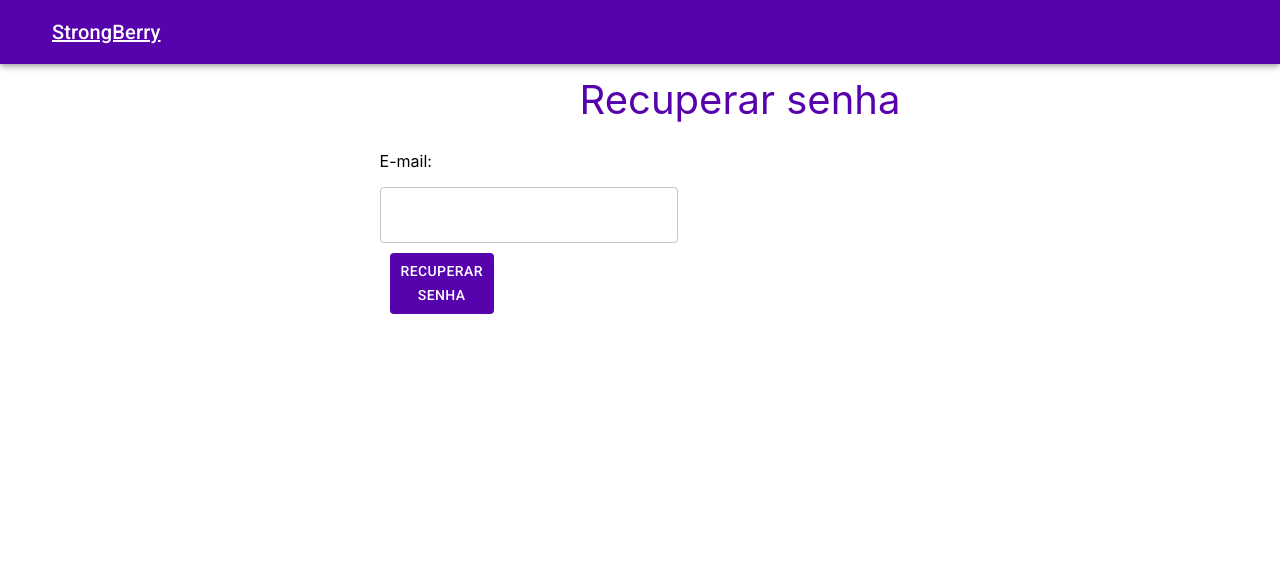
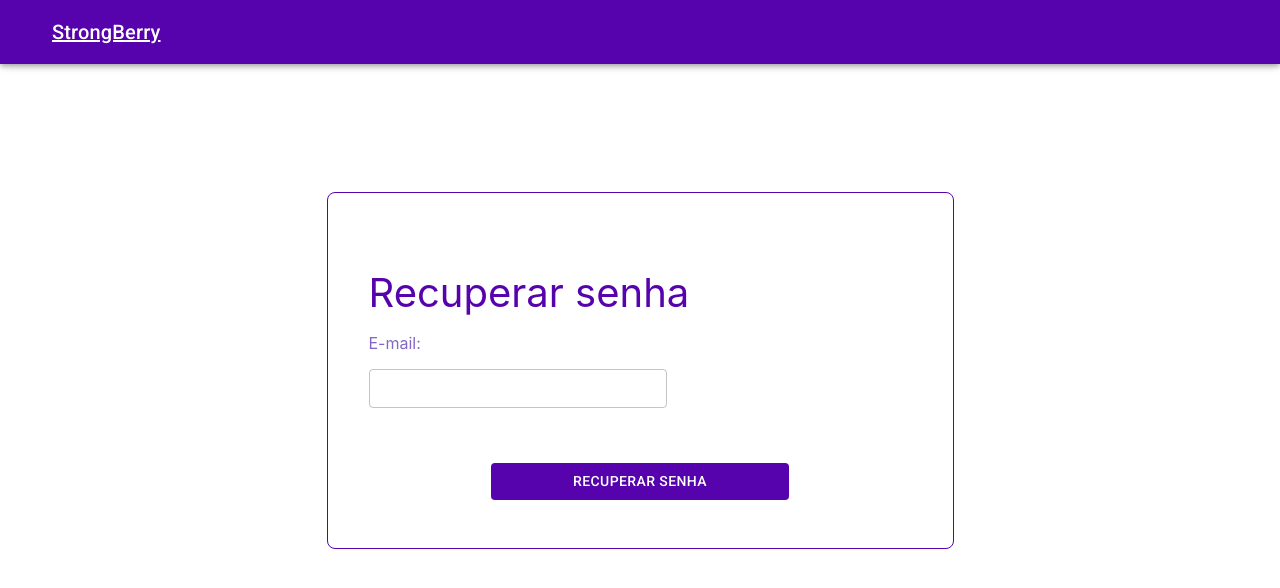
Before and after one commit to PI2-Grupo-8/frontend, a React (Create React App) app: page /forgotpassword in a window 1280 px wide. Shown: the top 588 px of the page. Built offline with nearby package versions, Linux system fonts and the light colour scheme; no server answers.

Commit message:
Add Register and Reset password flow style
Co-authored-by: Helena Goulart <helenabretasg@gmail.com>

```diff
--- /dev/null
+++ b/src/pages/ForgotPassword/index.css
@@ -0,0 +1,23 @@
+.forgot-password form {
+  border-radius: 8px;
+  border: 1px solid #5603AD;
+  width: 543px;
+  padding: 75px 41px 38px;
+  margin-top: 112px;
+}
+
+.forgot-password .title{
+  padding:0;
+  margin: 0;
+}
+
+.forgot-password input.MuiOutlinedInput-input {
+  padding: 8px 14px !important;
+}
+
+.forgot-password .btn{
+  width: unset;
+  display: flex;
+  justify-content: center;
+  margin-top: 55px;
+}
--- a/src/pages/ForgotPassword/index.js
+++ b/src/pages/ForgotPassword/index.js
@@ -4,14 +4,15 @@ import { TextField } from '@mui/material';
 import { PurpleButton } from '../../components/Buttons';
 import { forgotPassword } from '../../services/axios/userService';
 import { useAlertContext } from '../../contexts/alertsContext';
-
+import "./index.css";
 
 const ForgotPassword = () => {
   const [email, setEmail] = useState("");
   const { showSuccessAlert, showErrorAlert } = useAlertContext()
   const history = useHistory();
 
-  const savePersonalInfo = async () => {
+  const savePersonalInfo = async (e) => {
+    e.preventDefault();
     const request = await forgotPassword(email);
     if (request.success) {
       showSuccessAlert('Recuperação de senha enviada para o e-mail informado.');
@@ -22,9 +23,9 @@ const ForgotPassword = () => {
   }
 
   return (
-    <div>
+    <div className="forgot-password">
       <div className='around-form-div'>
-        <form>
+        <form onSubmit={savePersonalInfo}>
           <h1 className='title'>Recuperar senha</h1>
           <p>E-mail:</p>
           <TextField
@@ -34,8 +35,7 @@ const ForgotPassword = () => {
             onChange={(e) => {
               setEmail(e.target.value)
             }}
-            multiline
-            maxRows={1}
+            onEnter={savePersonalInfo}
           />
           <div className="btn">
             <PurpleButton
--- /dev/null
+++ b/src/pages/Register/index.css
@@ -0,0 +1,15 @@
+.register-wrapper .css-8ewcdo-MuiInputBase-root-MuiOutlinedInput-root,
+.register-wrapper .css-nxo287-MuiInputBase-input-MuiOutlinedInput-input{
+  padding: 8px 14px;
+}
+
+.register-wrapper form {
+  margin-top: 60px;
+}
+
+.register-wrapper .btn{
+  display: flex;
+  justify-content: flex-end;
+  width: unset;
+  margin: 24px 0;
+}
--- a/src/pages/Register/index.js
+++ b/src/pages/Register/index.js
@@ -7,6 +7,8 @@ import { PurpleButton } from '../../components/Buttons';
 import { createUser } from '../../services/axios/userService';
 import { useAlertContext } from '../../contexts/alertsContext';
 import { saveToken } from '../../services/auth';
+
+import "./index.css"
 
 const Register = () => {
   const [nome, setNome] = useState("");
@@ -30,7 +32,7 @@ const Register = () => {
 
   return (
 
-    <div>
+    <div className="register-wrapper">
       <h1 className='title'>Novo Usuário</h1>
       <div className='around-form-div'>
         <div className='form-div'>
@@ -80,7 +82,6 @@ const Register = () => {
                     </IconButton>
                   </InputAdornment>
                 }
-                label="Password"
               />
             </FormControl>
             <FormControl fullWidth variant="outlined">
@@ -107,7 +108,6 @@ const Register = () => {
                     </IconButton>
                   </InputAdornment>
                 }
-                label="Password"
               />
               <div className="btn">
                 <PurpleButton
--- a/src/pages/ResetPassword/index.css
+++ b/src/pages/ResetPassword/index.css
@@ -1,3 +1,37 @@
 .MuiGrid-container {
   padding: 0 200px;
 }
+
+.reset-password-wrapper form {
+  border-radius: 8px;
+  border: 1px solid #5603AD;
+  width: 543px;
+  padding: 38px 41px 38px;
+}
+
+
+.reset-password-wrapper input#outlined-adornment-password {
+  padding: 8px 14px !important;
+}
+
+.reset-password-wrapper .btn{
+  width: unset;
+  display: flex;
+  justify-content: center;
+  margin-top: 55px;
+}
+.reset-password-wrapper .btn{
+  width: unset;
+  display: flex;
+  justify-content: center;
+  margin-top: 55px;
+}
+
+.reset-password-wrapper  h3{
+  font-size: 20px;
+  line-height: 23px;
+  /* identical to box height */
+  margin: 0 0 26px;
+  color: #5603AD;
+  font-weight: normal;
+}
--- a/src/pages/ResetPassword/index.js
+++ b/src/pages/ResetPassword/index.js
@@ -42,11 +42,10 @@ const ResetPassword = () => {
   }
 
   return (
-    <Grid container justifyContent="center">
+    <Grid container justifyContent="center" className="reset-password-wrapper">
       <Grid>
-        <h1 className='title'>Editar Usuário</h1>
+        <h1 className='title'>Alterar senha</h1>
         <form>
-          <h3>Alterar senha</h3>
           <p>Nova Senha:</p>
           <FormControl fullWidth variant="outlined">
             <OutlinedInput
@@ -70,7 +69,6 @@ const ResetPassword = () => {
                   </IconButton>
                 </InputAdornment>
               }
-              label="Password"
             />
           </FormControl>
           <FormControl fullWidth variant="outlined">
@@ -97,7 +95,6 @@ const ResetPassword = () => {
                   </IconButton>
                 </InputAdornment>
               }
-              label="Password"
             />
           </FormControl>
           <div className="btn">
```
